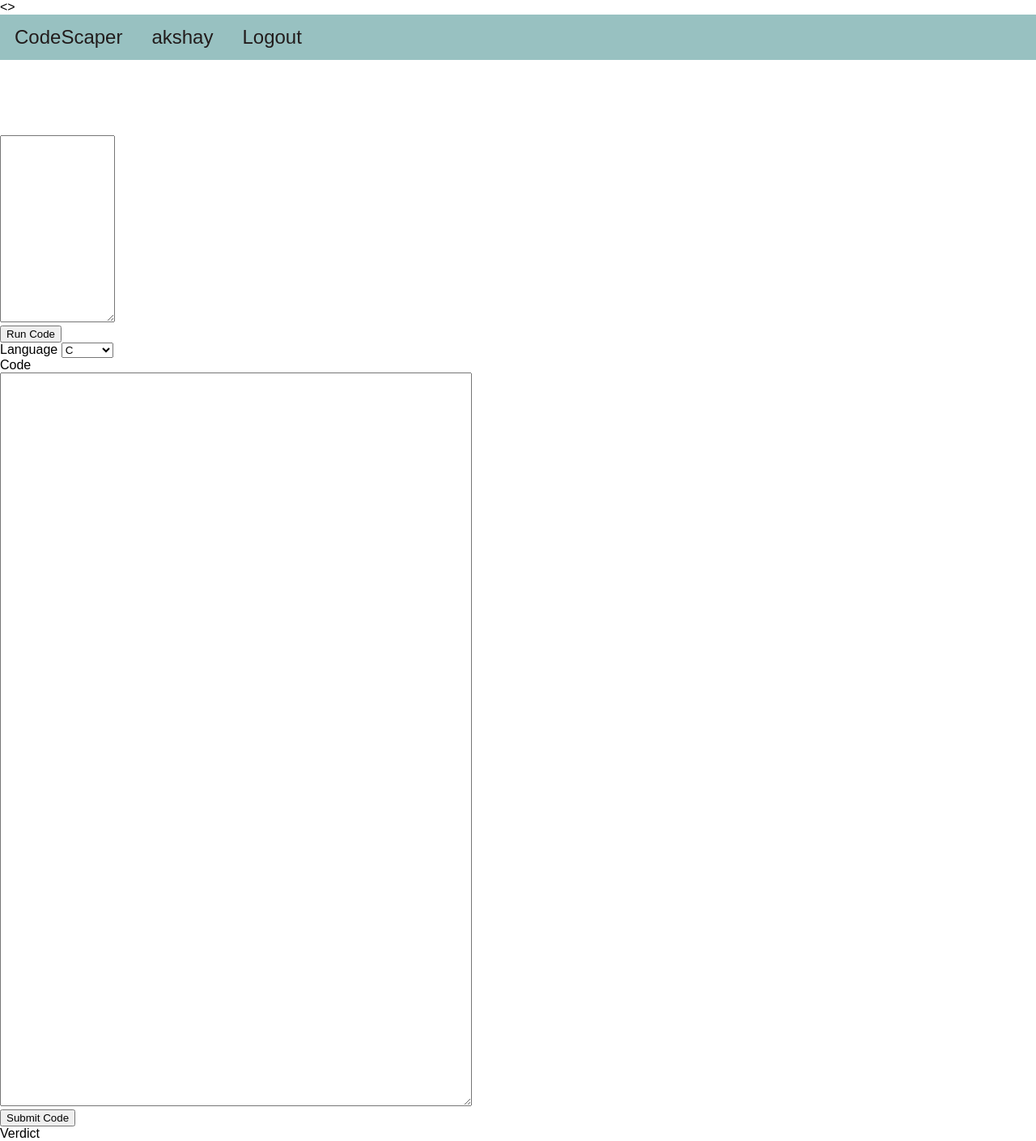
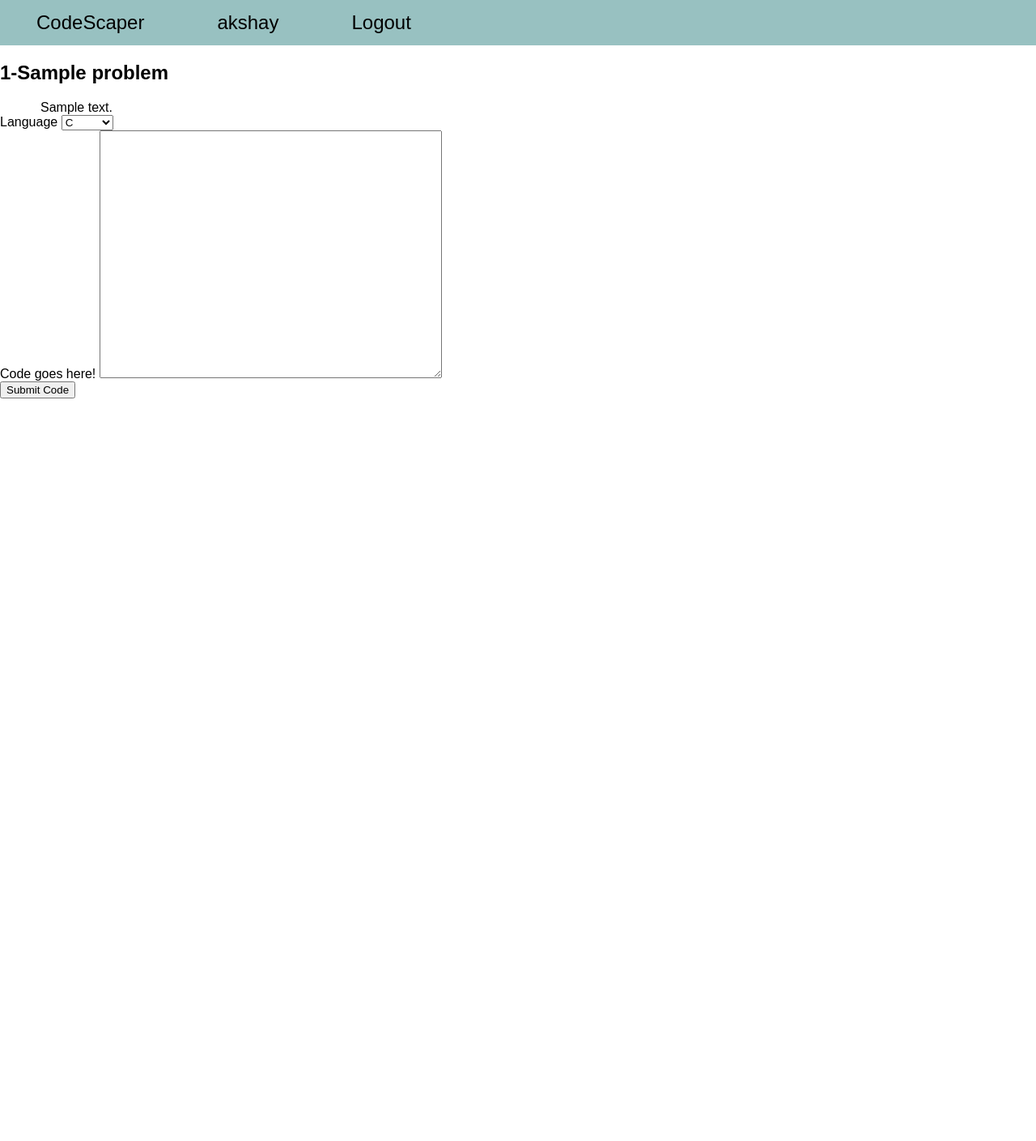
Before and after one commit to Akshay-Gupta13/CodeScaper, a Django app: template templates/question.html in a window 1280 px wide. Shown: the whole page at 81% size. After the commit the page ends 492 px from the top, so only its background shows below. Run offline with Django 4.2, Linux system fonts and the light colour scheme; a user stored in the database is signed in; tables that the repository leaves empty hold one stand-in row (values such as "Sample post"); the template is opened without the code that fills it: values that come from a table or form of the project are taken from there, most other values are stand-ins (such as "Sample title", 1, 10 or a date in 2020); some libraries are stand-ins or nearby versions.

Commit message:
db and urls working fine

```diff
--- a/onlinejudge/compiler.py
+++ b/onlinejudge/compiler.py
@@ -1,4 +1,4 @@
-from subprocess import CompletedProcess
+import subprocess
 import os
 
 
--- a/question/models.py
+++ b/question/models.py
@@ -10,6 +10,8 @@ class Problem(models.Model):
     problem_id = models.IntegerField(primary_key=True)
     problem_name = models.CharField(max_length=200)   #question category bhi add karna hai
     problem_description = models.TextField()
+    # problem_difficulty = models.CharField(max_length=20)
     problem_attempted = models.BooleanField(default = False)
     test_cases = models.ManyToManyField(test_case)
     # testcase bhi add karna hai
+    # problem_category = models.CharField(max_length=50)
--- a/question/urls.py
+++ b/question/urls.py
@@ -4,7 +4,7 @@ from . import views
 
 urlpatterns = [
     path('',views.HomePage,name='home'),
-    path('problem/<int:problem_id>',views.problem,name='problem'),
+    path('problem/<int:problem_id>',views.ProblemPage,name='problem'),
     path('problem/<int:problem_id>/verdict',views.verdict, name='verdict'),
 
 
--- a/templates/question.html
+++ b/templates/question.html
@@ -19,44 +19,37 @@
           padding: 0;
         }
 
-        .navbar{
+        .navbar {
         background-color: rgb(152, 193, 193);
         overflow: hidden;
       }
       .navbar a {
-      justify-content: left;
+        justify-content: center;
         float: left;
-      color:rgb(34, 28, 28);
-      padding: 14px 18px;
-      text-decoration: none;
+        color: black;
+        padding: 14px 45px;
+        text-decoration:wavy;
         font-size: 24px;
       }
       .navbar a:hover {
         background-color: rgb(73, 128, 124);
         border-radius: 8px;
+        box-shadow: 3px whitesmoke;
       }
 
-        .selected-question {
-          text-align: center;
-          padding: 25px;
-          font-weight: bold;
-        }
-
-        .compiler-container {
-          border: 2px solid #44a2d5;
-          padding: 20px;
-          border-radius: 15px;
-          border-width: 3px white;
-          background-color: black;
-          color: aliceblue;
           /* transform: translateY(50%); */
           /* .marker{ */
             /* color:aliceblue;
             background-color: black;
 
           } */
+          .Problem-description{
+            display: flex;
+            justify-content: left;
+            padding-left: 50px;
 
           }
+
         .main_data{
           display:contents;
           justify-content: space-around;
@@ -65,76 +58,42 @@
 
       </style>
     </head>
-    <>
+    <body>
       <div class="navbar">
         <a href="{% url 'home' %}">CodeScaper</a>
         <a href="#">{{user.username}}</a>
         <a href="/account/logout">Logout</a>
       </div>
-        <h1 class="selected-question">{{ question.problem_name }}</h1>
+        <h2 class="selected-question">{{ question.problem_id }}-{{ question.problem_name }}</h2>
         <!-- <div>Difficulty: <span id="difficulty">{{difficulty}}</span></div> -->
         <!-- <div>Mark for later <span id="marker"><button></button></span></div> -->
-
-
-          <div class="main_data flex w-full">
-            <div class="question-description border-3 border-cyan-400 w-1/2 p-2">
+        <div class="Problem-description">
           {{ question.problem_description }}
-                        <!-- <div class="compiler-container"> -->
-            <textarea class ="border-3 border-cyan-400" name="Custom-TC" cols="15" rows="15"></textarea>
-            <br>
-            <button onclick="updateData()">Run Code</button>
-
-            <div id = "datacontainer">
-              <!-- dynamic content update here  -->
         </div>
-          </div>
-        </div>
-
-     <div class="Complier-container flex flex-col border-3 border-cyan-400 w-1/2 p-2"></div>
-
-              <!-- <form action="{{question.problem_id}}/verdict" method="POST">
-                  {% csrf_token %} -->
-                  <label for="language">Language</label>
-                  <select name="language" id="language">
+        <form action="{{ problem_id }}/verdict" method="post">
+          {% csrf_token %}
+          <div class="from-label">
+            <label for ="language">Language</label>
+            <select class="from-format" id="language" name ="language">
             <option value="c">C</option>
             <option value="cpp">C++</option>
             <option value="py">Python</option>
           </select>
-                  <br>
-                  <label for="code">Code</label>
-                  <br>
-                  <textarea name="code" id="code" cols="70" rows="60" placeholder=""></textarea>
-                  <br>
-                  <button onclick="compileCode()">Submit Code</button>
-              <!-- </form> -->
 
+          <div class="from-format"></div>
+          <label for="code">Code goes here!</label>
+          <textarea class="from-format" id="code" name="code" rows="20" cols="50" class="border rounded-lg p-2 bg-lightblue" required></textarea>
+
+
+        </form>
+        <div class="code-submission">
+          <button>Submit Code</button>
         </div>
       </div>
-          <div class="verdict">
-            Verdict
-          </div>
+
+
 
           <script>
-
-
-              switch (selectedLanguage) {
-                case "C":
-                  mode = "text/x-csrc";
-                  break;
-                case "C++":
-                  mode = "text/x-c++src";
-                  break;
-                case "python":
-                  mode = "python";
-                  break;
-                // Add additional cases for other languages if needed
-
-                default:
-                  mode = null;
-              }
-
-              // Update the CodeMirror mode
-
           </script>
 
 </body>
```
Also changed, not shown: question/views.py (+5 -5 lines), templates/home.html (+9 -3 lines). Lines whose indentation alone changed are shown as unchanged.
